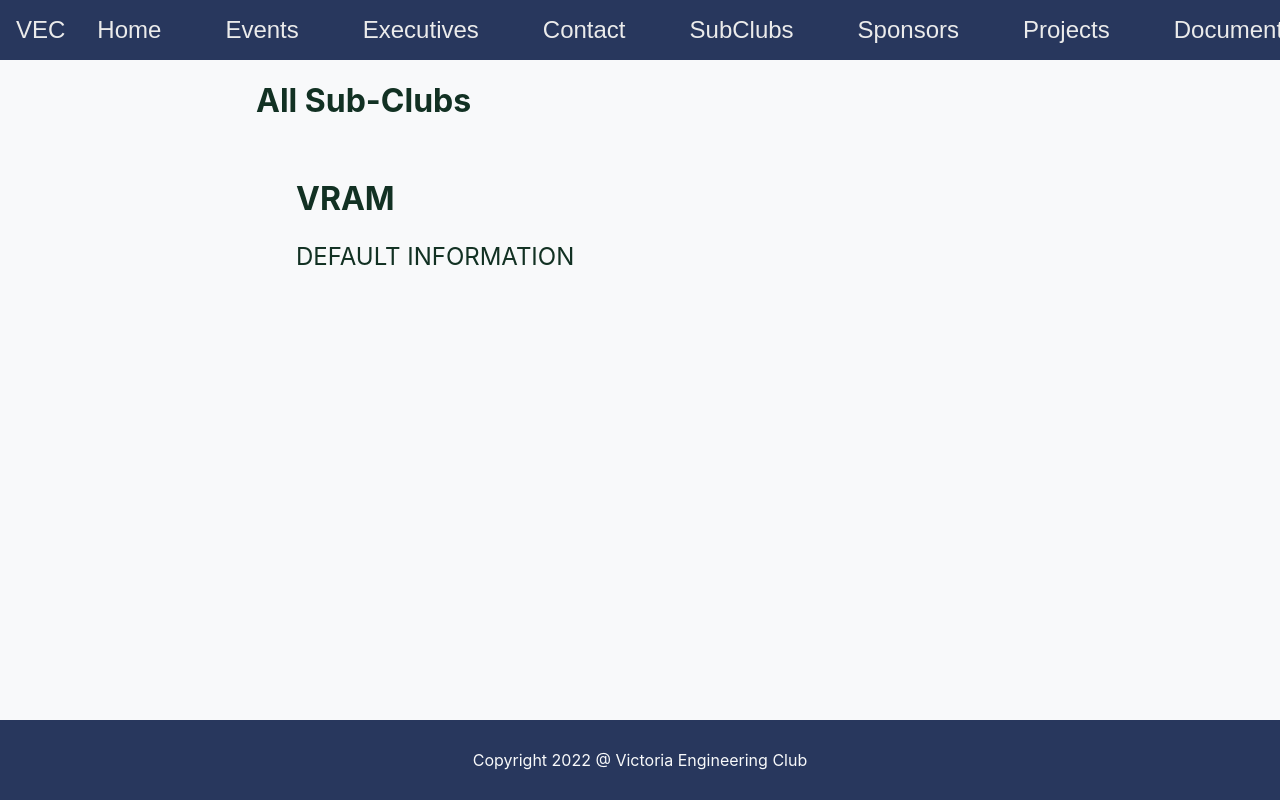
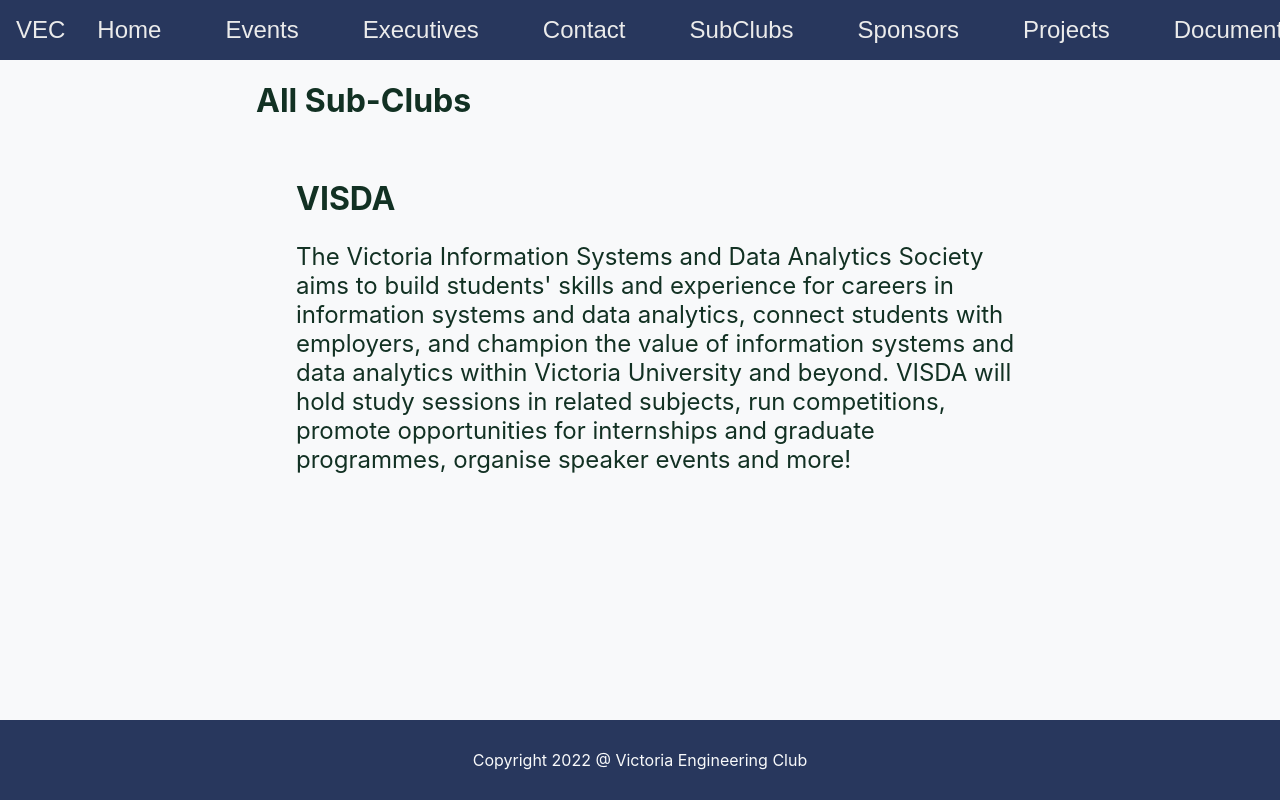
Before and after one commit to NaruebetThanuwohan/Website, a Next.js app: page /subclubs in a window 1280 px wide. Shown: the top 800 px of the page. Built offline with nearby package versions, Linux system fonts and the light colour scheme.

Commit message:
added visda to subclubs page, cheers @Das Pigeon

```diff
--- a/pages/subclubs.tsx
+++ b/pages/subclubs.tsx
@@ -4,25 +4,31 @@
 import Navigation from "./components/Navigation";
 import { Header, LI, Paragraph, UL } from "./components/Styles";
 
-
-const subclubs = () =>{
-  return(
+const subclubs = () => {
+  return (
     <Container>
-      <Navigation/>
+      <Navigation />
       <Content>
         <Header>All Sub-Clubs</Header>
         <UL>
           <LI>
-            <Header>VRAM</Header>
+            <Header>VISDA</Header>
             <Paragraph>
-              DEFAULT INFORMATION
+              The Victoria Information Systems and Data Analytics Society aims
+              to build students' skills and experience for careers in
+              information systems and data analytics, connect students with
+              employers, and champion the value of information systems and data
+              analytics within Victoria University and beyond. VISDA will hold
+              study sessions in related subjects, run competitions, promote
+              opportunities for internships and graduate programmes, organise
+              speaker events and more!
             </Paragraph>
           </LI>
         </UL>
       </Content>
-      <Footer/>
+      <Footer />
     </Container>
-  )
-}
+  );
+};
 
 export default subclubs;
```
